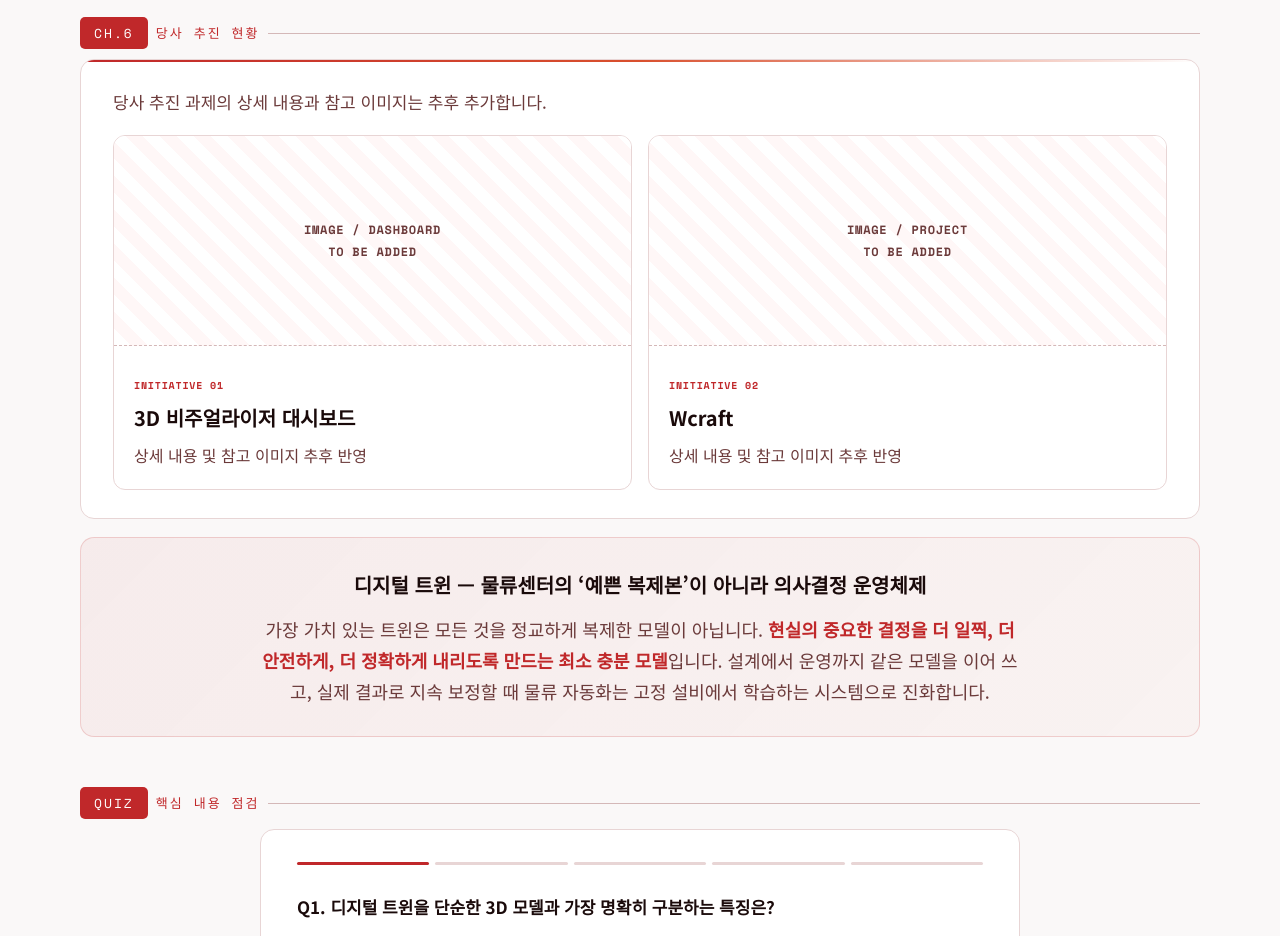
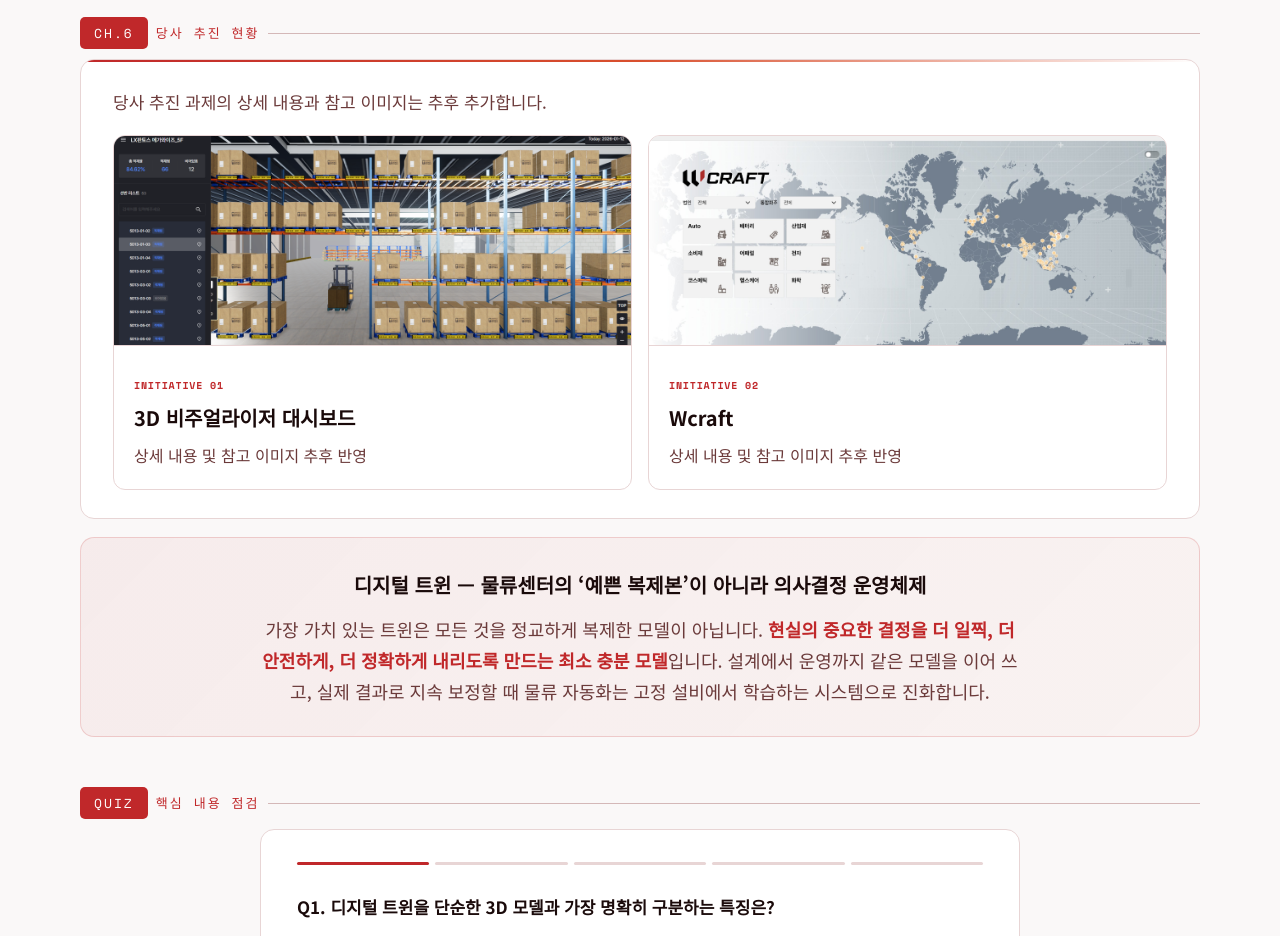
Before and after one commit to jh758/trend, a plain HTML site: page TDLtrendreport_DigitalTwin_KO_embed.html in a window 1280 px wide. Shown: the part 5920-6856 px from the top of the page. Drawn offline with nearby package versions, Linux system fonts and the light colour scheme.

Commit message:
Add company initiative images to report

```diff
--- a/TDLtrendreport_DigitalTwin_KO_embed.html
+++ b/TDLtrendreport_DigitalTwin_KO_embed.html
@@ -64,7 +64,7 @@
 /* 카드·단계·사례의 항목명 확대 */
 .subhead{font-size:20px}.level-card h4,.story-step b,.journey-stage h3,.choice-panel h3{font-size:17px}.tp-info h3{font-size:20px}.case-title,.pname,.tech-title{font-size:16px}.driver-title,.ideal-card h4{font-size:16px}.gl-term{font-size:13px}.sk{font-size:11px}.tt,.fb{font-size:13px}.company-body h3{font-size:22px}
 /* 당사 추진 현황: 상세 자료 및 이미지를 위한 준비 영역 */
-.company-grid{display:grid;grid-template-columns:1fr 1fr;gap:16px}.company-card{overflow:hidden;border:1px solid var(--border);border-radius:12px;background:#fff}.company-visual{height:210px;display:flex;align-items:center;justify-content:center;text-align:center;border-bottom:1px dashed var(--border2);background:repeating-linear-gradient(45deg,#fff,#fff 12px,#fff7f7 12px,#fff7f7 24px);color:var(--muted)}.company-visual span{font:700 12px/1.8 "Space Mono";letter-spacing:.06em}.company-body{padding:20px}.company-tag{display:inline-block;margin-bottom:8px;color:var(--accent);font:700 10px "Space Mono";letter-spacing:.08em}.company-body h3{font-size:20px;margin-bottom:7px}.company-body p{font-size:16px;color:var(--muted)}
+.company-grid{display:grid;grid-template-columns:1fr 1fr;gap:16px}.company-card{overflow:hidden;border:1px solid var(--border);border-radius:12px;background:#fff}.company-image-wrap{height:210px;overflow:hidden;border-bottom:1px solid var(--border)}.company-image-wrap img{width:100%;height:100%;display:block;object-fit:cover;object-position:center;transition:transform .35s}.company-card:hover .company-image-wrap img{transform:scale(1.025)}.company-body{padding:20px}.company-tag{display:inline-block;margin-bottom:8px;color:var(--accent);font:700 10px "Space Mono";letter-spacing:.08em}.company-body h3{font-size:20px;margin-bottom:7px}.company-body p{font-size:16px;color:var(--muted)}
 @media(max-width:700px){.company-grid{grid-template-columns:1fr}.company-visual{height:180px}}
 </style>
 </head>
@@ -201,8 +201,8 @@
   <article class="card reveal"><div class="card-top-line"></div><div class="card-body">
     <p class="section-intro">당사 추진 과제의 상세 내용과 참고 이미지는 추후 추가합니다.</p>
     <div class="company-grid" aria-label="당사 추진 현황 과제">
-      <article class="company-card"><div class="company-visual"><span>IMAGE / DASHBOARD<br>TO BE ADDED</span></div><div class="company-body"><span class="company-tag">INITIATIVE 01</span><h3>3D 비주얼라이저 대시보드</h3><p>상세 내용 및 참고 이미지 추후 반영</p></div></article>
-      <article class="company-card"><div class="company-visual"><span>IMAGE / PROJECT<br>TO BE ADDED</span></div><div class="company-body"><span class="company-tag">INITIATIVE 02</span><h3>Wcraft</h3><p>상세 내용 및 참고 이미지 추후 반영</p></div></article>
+      <article class="company-card"><div class="company-image-wrap"><img loading="lazy" src="3d 비주얼라이저 대시보드.png" alt="3D 비주얼라이저 물류센터 대시보드 화면"></div><div class="company-body"><span class="company-tag">INITIATIVE 01</span><h3>3D 비주얼라이저 대시보드</h3><p>상세 내용 및 참고 이미지 추후 반영</p></div></article>
+      <article class="company-card"><div class="company-image-wrap"><img loading="lazy" src="wcraft.jpg" alt="Wcraft 글로벌 운영 화면"></div><div class="company-body"><span class="company-tag">INITIATIVE 02</span><h3>Wcraft</h3><p>상세 내용 및 참고 이미지 추후 반영</p></div></article>
     </div>
   </div></article>
 </section>
```
